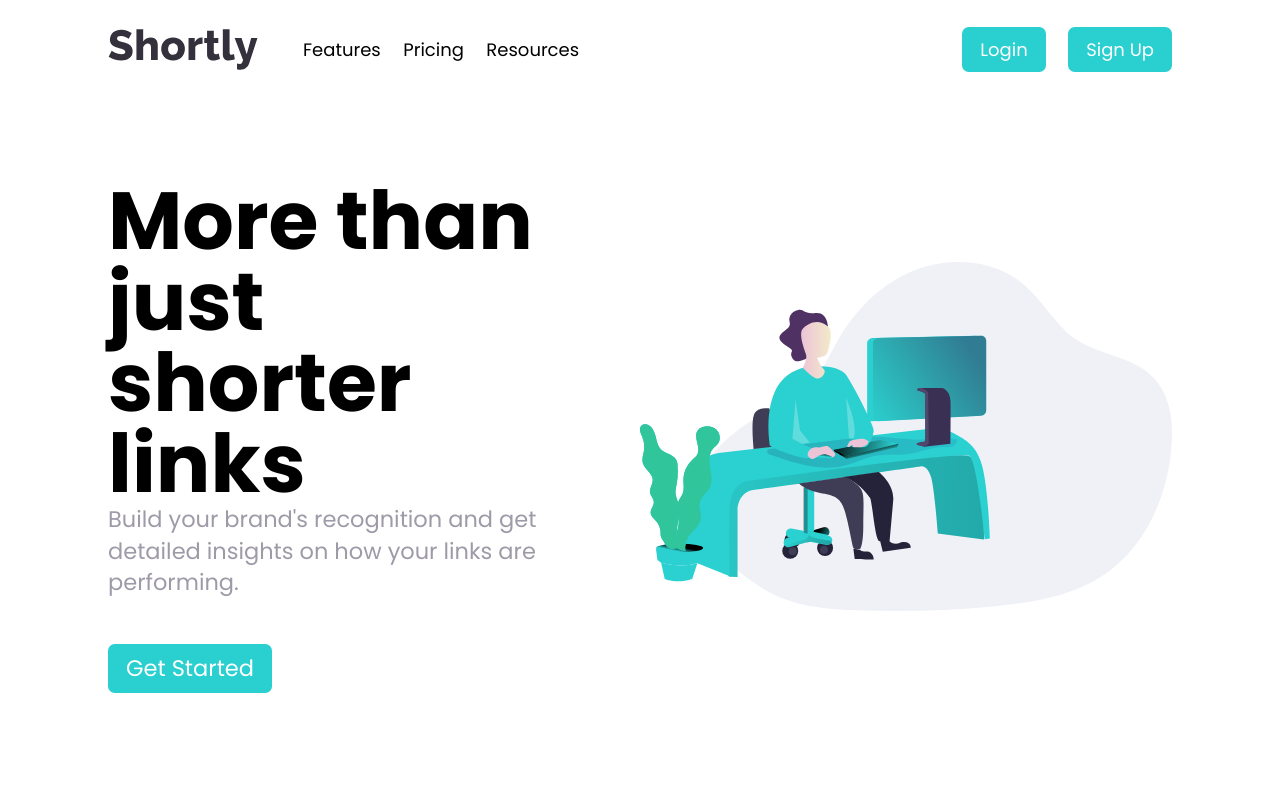
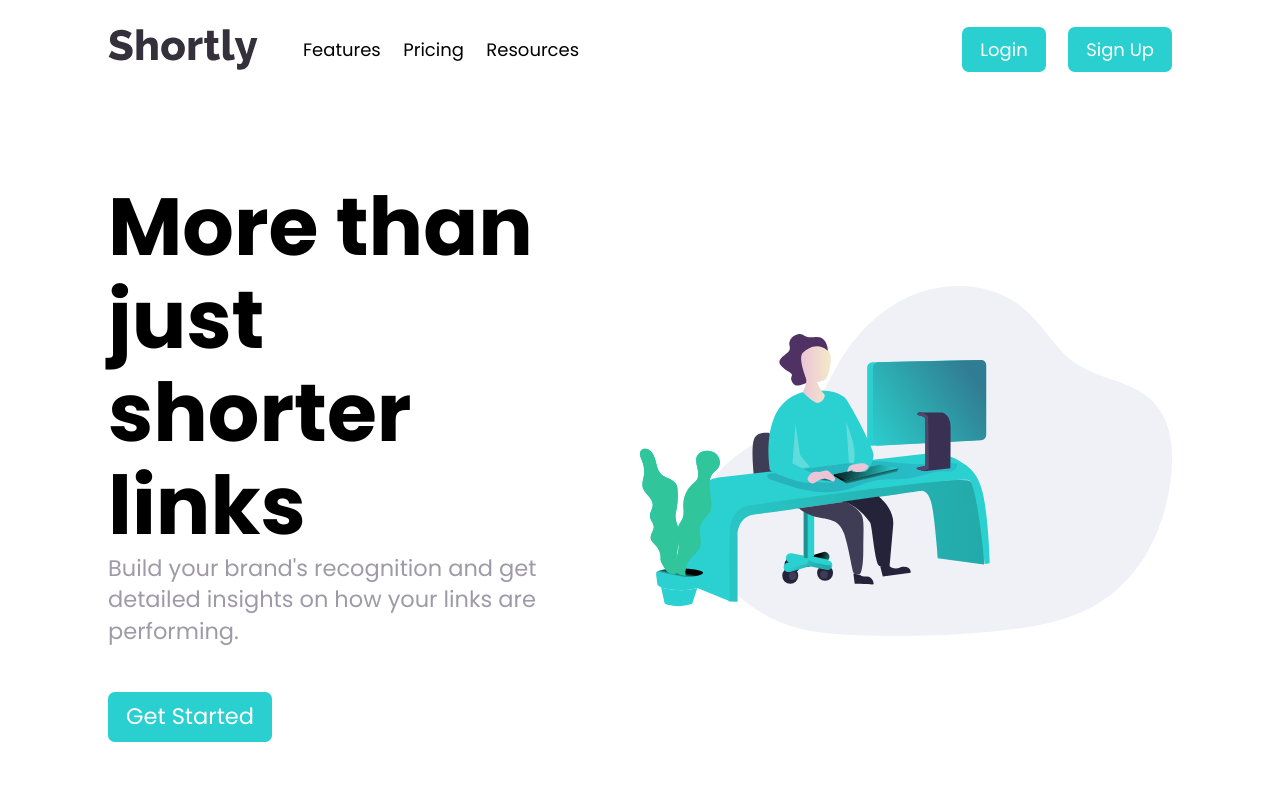
Before and after one commit to qianzhong516/url-shortener, a Next.js app: page / in a window 1280 px wide. Shown: the top 799 px of the page. Built offline with nearby package versions, Linux system fonts and the light colour scheme.

Commit message:
configure theme

```diff
--- a/tailwind.config.ts
+++ b/tailwind.config.ts
@@ -15,6 +15,9 @@ const config: Config = {
       black: '#000000',
     },
     extend: {
+      fontSize: {
+        '7xl': ['4.5rem', { lineHeight: '1.15' }],
+      },
       colors: {
         'dark-violet': '#3b3054',
         'darker-violet': '#232127',
```
